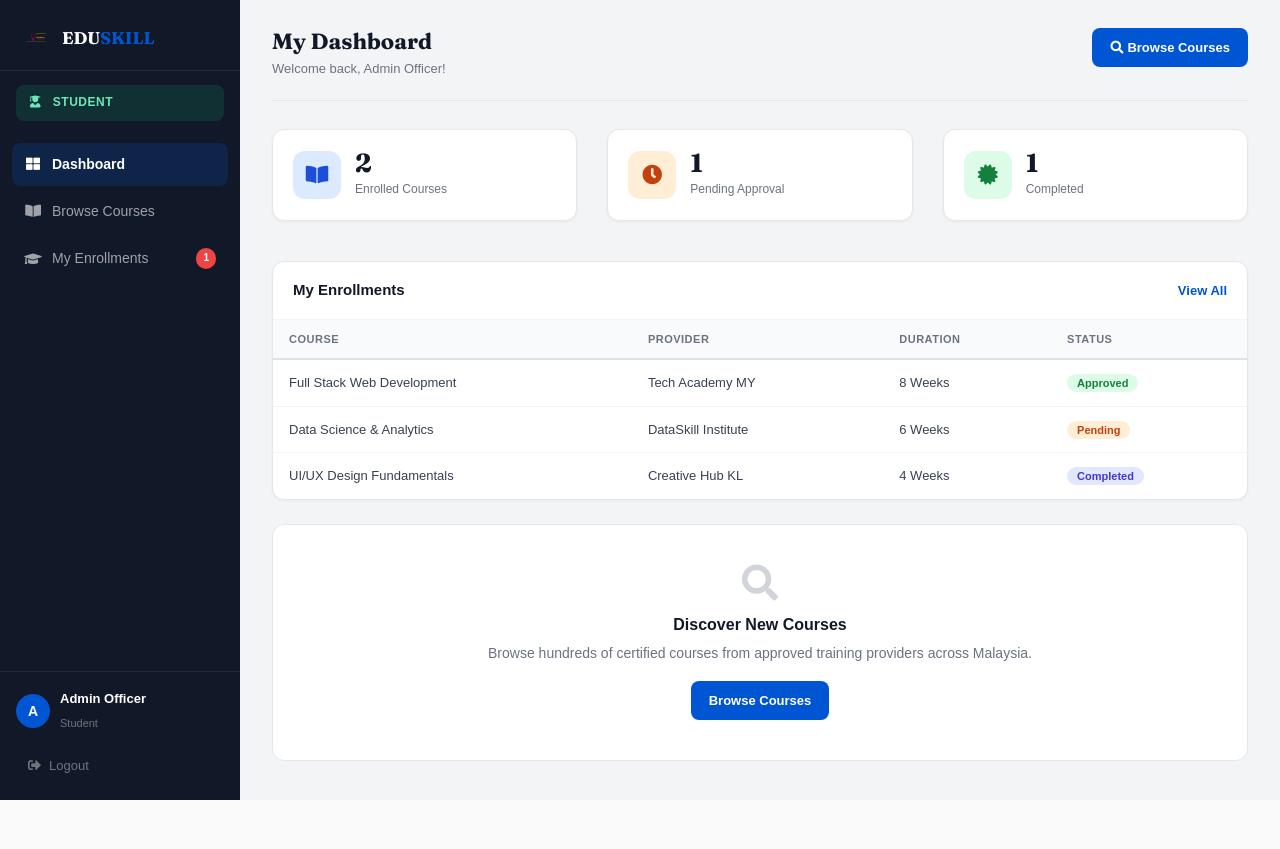
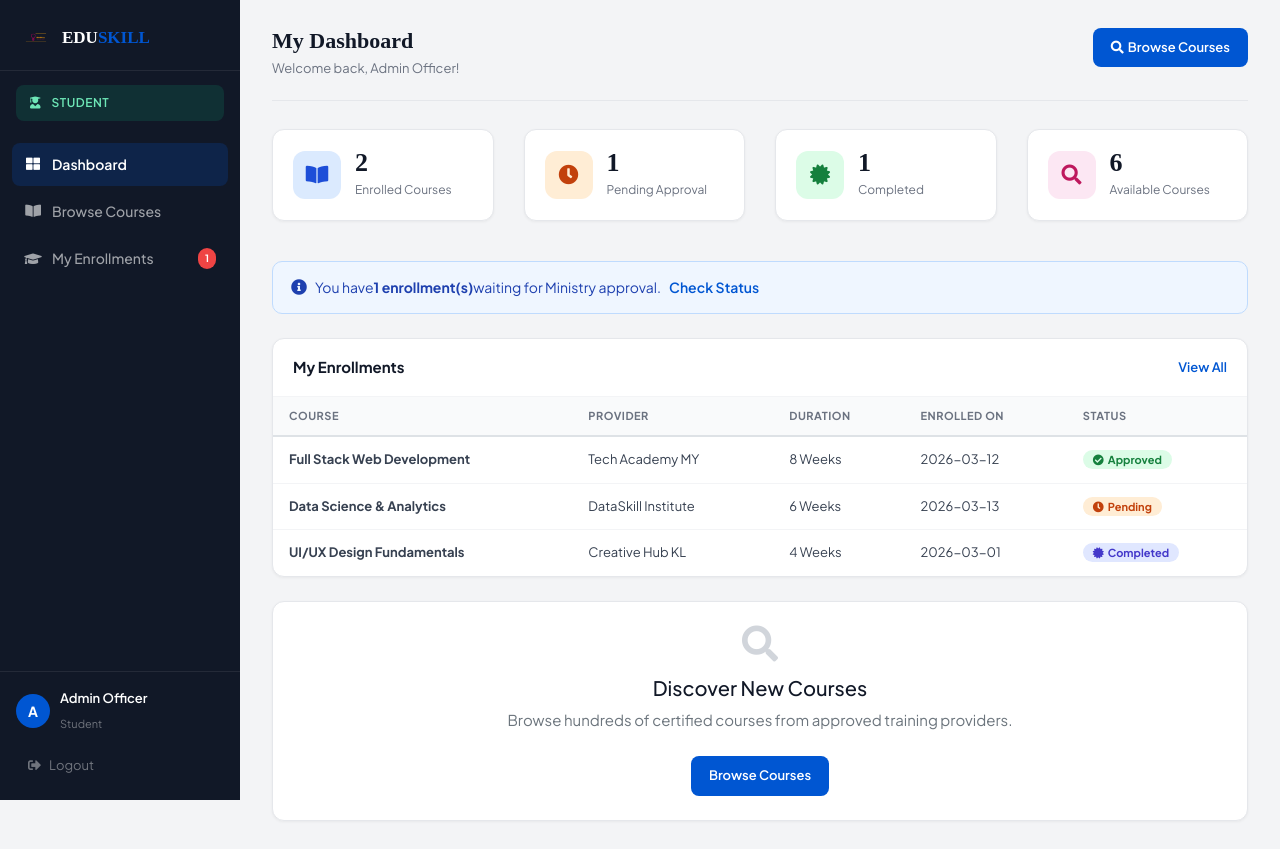
Before and after one commit to pasang111/WebPro-E2400050, a PHP site: page /student/dashboard.php in a window 1280 px wide. Before the commit the page ends 800 px from the top, so only its background shows below. Run offline with PHP 8.4, Linux system fonts and the light colour scheme; the visitor is signed in with stand-in values (Sample User, id 1).

Commit message:
Update student dashboard with enrollment summary

```diff
--- a/student/dashboard.php
+++ b/student/dashboard.php
@@ -1,17 +1,28 @@
 <?php
+
+// Start session to access stored user data
 session_start();
 
+// Redirect to login if user is not logged in or is not a student
 if (!isset($_SESSION['user_role']) || $_SESSION['user_role'] !== 'student') {
-    header('Location: ../auth/login.php');
-    exit();
+    header('Location: ../auth/login.php'); exit();
 }
 
+// Get student name from session; default to 'Student' if not set
 $student_name = $_SESSION['user_name'] ?? 'Student';
 
-// Placeholder data
+// Placeholder summary stats (replace with DB queries later)
 $enrolled_courses  = 2;
 $pending_approvals = 1;
 $completed_courses = 1;
+$available_courses = 6;
+
+// Placeholder recent enrollment data (replace with DB query later)
+$recent_enrollments = [
+    ['course'=>'Full Stack Web Development','provider'=>'Tech Academy MY',   'duration'=>'8 Weeks','status'=>'approved', 'date'=>'2026-03-12'],
+    ['course'=>'Data Science & Analytics',  'provider'=>'DataSkill Institute','duration'=>'6 Weeks','status'=>'pending',  'date'=>'2026-03-13'],
+    ['course'=>'UI/UX Design Fundamentals', 'provider'=>'Creative Hub KL',   'duration'=>'4 Weeks','status'=>'completed','date'=>'2026-03-01'],
+];
 ?>
 <!DOCTYPE html>
 <html lang="en">
@@ -20,114 +31,94 @@ $completed_courses = 1;
     <meta name="viewport" content="width=device-width, initial-scale=1.0">
     <title>Student Dashboard - EduSkill</title>
     <link rel="stylesheet" href="https://stackpath.bootstrapcdn.com/bootstrap/4.5.2/css/bootstrap.min.css">
-    <link href="https://fonts.googleapis.com/css2?family=Fraunces:wght@400;600;700&family=DM+Sans:wght@300;400;500;600&display=swap" rel="stylesheet">
+    <link href="https://fonts.googleapis.com/css2?family=Plus+Jakarta+Sans:wght@300;400;500;600;700;800&display=swap" rel="stylesheet">
     <link rel="stylesheet" href="https://cdnjs.cloudflare.com/ajax/libs/font-awesome/5.15.4/css/all.min.css">
     <link rel="stylesheet" href="../css/style.css">
     <link rel="stylesheet" href="../css/pasang.css">
     <link rel="stylesheet" href="../css/shreeyash.css">
 </head>
 <body class="dashboard-body">
-
 <div class="dashboard-wrap">
 
-    <!-- SIDEBAR -->
+    <!-- Sidebar Navigation -->
     <aside class="dash-sidebar student-sidebar">
         <div class="dsb-brand">
             <a href="../index.php">
-                <img src="../images/logo.png" alt="EduSkill Logo" style="width:32px; height:32px; border-radius:8px; object-fit:cover;">
+                <img src="../images/logo.png" alt="Logo" style="width:32px;height:32px;border-radius:8px;object-fit:cover;">
                 <span class="dsb-brand-text">EDU<span class="dsb-brand-accent">SKILL</span></span>
             </a>
         </div>
-
-        <div class="dsb-role-badge student-role-badge">
-            <i class="fas fa-user-graduate mr-2"></i> Student
-        </div>
-
+        <div class="dsb-role-badge student-role-badge"><i class="fas fa-user-graduate mr-2"></i> Student</div>
         <nav class="dsb-nav">
-            <a href="dashboard.php" class="dsb-link active">
-                <i class="fas fa-th-large"></i> Dashboard
-            </a>
-            <a href="courses.php" class="dsb-link">
-                <i class="fas fa-book-open"></i> Browse Courses
-            </a>
-            <a href="my_courses.php" class="dsb-link">
-                <i class="fas fa-graduation-cap"></i> My Enrollments
+            <a href="dashboard.php" class="dsb-link active"><i class="fas fa-th-large"></i> Dashboard</a>
+            <a href="courses.php" class="dsb-link"><i class="fas fa-book-open"></i> Browse Courses</a>
+            <a href="my_courses.php" class="dsb-link"><i class="fas fa-graduation-cap"></i> My Enrollments
+                <?php // Show pending count badge on sidebar link if there are pending approvals ?>
                 <?php if($pending_approvals > 0): ?>
                     <span class="dsb-badge"><?php echo $pending_approvals; ?></span>
                 <?php endif; ?>
             </a>
         </nav>
-
         <div class="dsb-bottom">
+            <!-- Display first letter of student's name as avatar -->
             <div class="dsb-user-info">
-                <div class="dsb-avatar">
-                    <?php echo strtoupper(substr($student_name, 0, 1)); ?>
-                </div>
-                <div>
-                    <strong><?php echo htmlspecialchars($student_name); ?></strong>
-                    <span>Student</span>
-                </div>
+                <div class="dsb-avatar"><?php echo strtoupper(substr($student_name,0,1)); ?></div>
+                <div><strong><?php echo htmlspecialchars($student_name); ?></strong><span>Student</span></div>
             </div>
-            <a href="../auth/logout.php" class="dsb-logout">
-                <i class="fas fa-sign-out-alt"></i> Logout
-            </a>
+            <a href="../auth/logout.php" class="dsb-logout"><i class="fas fa-sign-out-alt"></i> Logout</a>
         </div>
     </aside>
 
-    <!-- MAIN CONTENT -->
+    <!-- Main Content Area -->
     <main class="dash-main">
-
-        <!-- Top bar -->
         <div class="dash-topbar">
             <div>
                 <h4 class="dash-page-title">My Dashboard</h4>
                 <p class="dash-page-sub">Welcome back, <?php echo htmlspecialchars($student_name); ?>!</p>
             </div>
             <div class="dash-topbar-right">
-                <a href="courses.php" class="btn-dash-primary">
-                    <i class="fas fa-search mr-1"></i> Browse Courses
-                </a>
+                <a href="courses.php" class="btn-dash-primary"><i class="fas fa-search mr-1"></i> Browse Courses</a>
             </div>
         </div>
 
-        <!-- Stats -->
+        <!-- Summary stat cards -->
         <div class="row mb-4">
-            <div class="col-6 col-lg-4 mb-3">
+            <div class="col-6 col-lg-3 mb-3">
                 <div class="dstat-card">
-                    <div class="dstat-icon" style="background:#dbeafe; color:#1d4ed8;">
-                        <i class="fas fa-book-open"></i>
-                    </div>
-                    <div class="dstat-info">
-                        <h3><?php echo $enrolled_courses; ?></h3>
-                        <p>Enrolled Courses</p>
-                    </div>
+                    <div class="dstat-icon" style="background:#dbeafe;color:#1d4ed8;"><i class="fas fa-book-open"></i></div>
+                    <div class="dstat-info"><h3><?php echo $enrolled_courses; ?></h3><p>Enrolled Courses</p></div>
                 </div>
             </div>
-            <div class="col-6 col-lg-4 mb-3">
+            <div class="col-6 col-lg-3 mb-3">
                 <div class="dstat-card">
-                    <div class="dstat-icon" style="background:#ffedd5; color:#c2410c;">
-                        <i class="fas fa-clock"></i>
-                    </div>
-                    <div class="dstat-info">
-                        <h3><?php echo $pending_approvals; ?></h3>
-                        <p>Pending Approval</p>
-                    </div>
+                    <div class="dstat-icon" style="background:#ffedd5;color:#c2410c;"><i class="fas fa-clock"></i></div>
+                    <div class="dstat-info"><h3><?php echo $pending_approvals; ?></h3><p>Pending Approval</p></div>
                 </div>
             </div>
-            <div class="col-6 col-lg-4 mb-3">
+            <div class="col-6 col-lg-3 mb-3">
                 <div class="dstat-card">
-                    <div class="dstat-icon" style="background:#dcfce7; color:#15803d;">
-                        <i class="fas fa-certificate"></i>
-                    </div>
-                    <div class="dstat-info">
-                        <h3><?php echo $completed_courses; ?></h3>
-                        <p>Completed</p>
-                    </div>
+                    <div class="dstat-icon" style="background:#dcfce7;color:#15803d;"><i class="fas fa-certificate"></i></div>
+                    <div class="dstat-info"><h3><?php echo $completed_courses; ?></h3><p>Completed</p></div>
+                </div>
+            </div>
+            <div class="col-6 col-lg-3 mb-3">
+                <div class="dstat-card">
+                    <div class="dstat-icon" style="background:#fce7f3;color:#be185d;"><i class="fas fa-search"></i></div>
+                    <div class="dstat-info"><h3><?php echo $available_courses; ?></h3><p>Available Courses</p></div>
                 </div>
             </div>
         </div>
 
-        <!-- My enrollments table -->
+        <!-- Alert banner if student has pending enrollments awaiting approval -->
+        <?php if ($pending_approvals > 0): ?>
+        <div class="alert-notice mb-4">
+            <i class="fas fa-info-circle mr-2"></i>
+            You have <strong><?php echo $pending_approvals; ?> enrollment(s)</strong> waiting for Ministry approval.
+            <a href="my_courses.php" class="ml-2" style="font-weight:600; color:#0056d2;">Check Status</a>
+        </div>
+        <?php endif; ?>
+
+        <!-- Recent enrollments table -->
         <div class="dash-card mb-4">
             <div class="dash-card-head">
                 <h5>My Enrollments</h5>
@@ -140,46 +131,44 @@ $completed_courses = 1;
                             <th>Course</th>
                             <th>Provider</th>
                             <th>Duration</th>
+                            <th>Enrolled On</th>
                             <th>Status</th>
                         </tr>
                     </thead>
                     <tbody>
+                        <?php foreach ($recent_enrollments as $e): ?>
                         <tr>
-                            <td>Full Stack Web Development</td>
-                            <td>Tech Academy MY</td>
-                            <td>8 Weeks</td>
-                            <td><span class="status-approved">Approved</span></td>
+                            <td><strong><?php echo htmlspecialchars($e['course']); ?></strong></td>
+                            <td><?php echo htmlspecialchars($e['provider']); ?></td>
+                            <td><?php echo $e['duration']; ?></td>
+                            <td><?php echo $e['date']; ?></td>
+                            <td>
+                                <?php // Display colored status badge per enrollment status ?>
+                                <?php if ($e['status']=='pending'): ?>
+                                    <span class="status-pending"><i class="fas fa-clock mr-1"></i>Pending</span>
+                                <?php elseif ($e['status']=='approved'): ?>
+                                    <span class="status-approved"><i class="fas fa-check-circle mr-1"></i>Approved</span>
+                                <?php else: ?>
+                                    <span class="status-completed"><i class="fas fa-certificate mr-1"></i>Completed</span>
+                                <?php endif; ?>
+                            </td>
                         </tr>
-                        <tr>
-                            <td>Data Science & Analytics</td>
-                            <td>DataSkill Institute</td>
-                            <td>6 Weeks</td>
-                            <td><span class="status-pending">Pending</span></td>
-                        </tr>
-                        <tr>
-                            <td>UI/UX Design Fundamentals</td>
-                            <td>Creative Hub KL</td>
-                            <td>4 Weeks</td>
-                            <td><span class="status-completed">Completed</span></td>
-                        </tr>
+                        <?php endforeach; ?>
                     </tbody>
                 </table>
             </div>
         </div>
 
-        <!-- Browse courses prompt -->
-        <div class="dash-empty-prompt">
-            <i class="fas fa-search"></i>
+        <!-- Prompt card encouraging students to browse more courses -->
+        <div class="dash-card p-4 text-center">
+            <i class="fas fa-search" style="font-size:36px; color:#d1d5db; display:block; margin-bottom:14px;"></i>
             <h5>Discover New Courses</h5>
-            <p>Browse hundreds of certified courses from approved training providers across Malaysia.</p>
-            <a href="courses.php" class="btn-dash-primary">Browse Courses</a>
+            <p class="text-muted">Browse hundreds of certified courses from approved training providers.</p>
+            <a href="courses.php" class="btn-dash-primary mt-2">Browse Courses</a>
         </div>
-
     </main>
 </div>
-
 <script src="https://code.jquery.com/jquery-3.5.1.slim.min.js"></script>
 <script src="https://stackpath.bootstrapcdn.com/bootstrap/4.5.2/js/bootstrap.min.js"></script>
-<script src="../js/shreeyash.js"></script>
 </body>
 </html>
```
